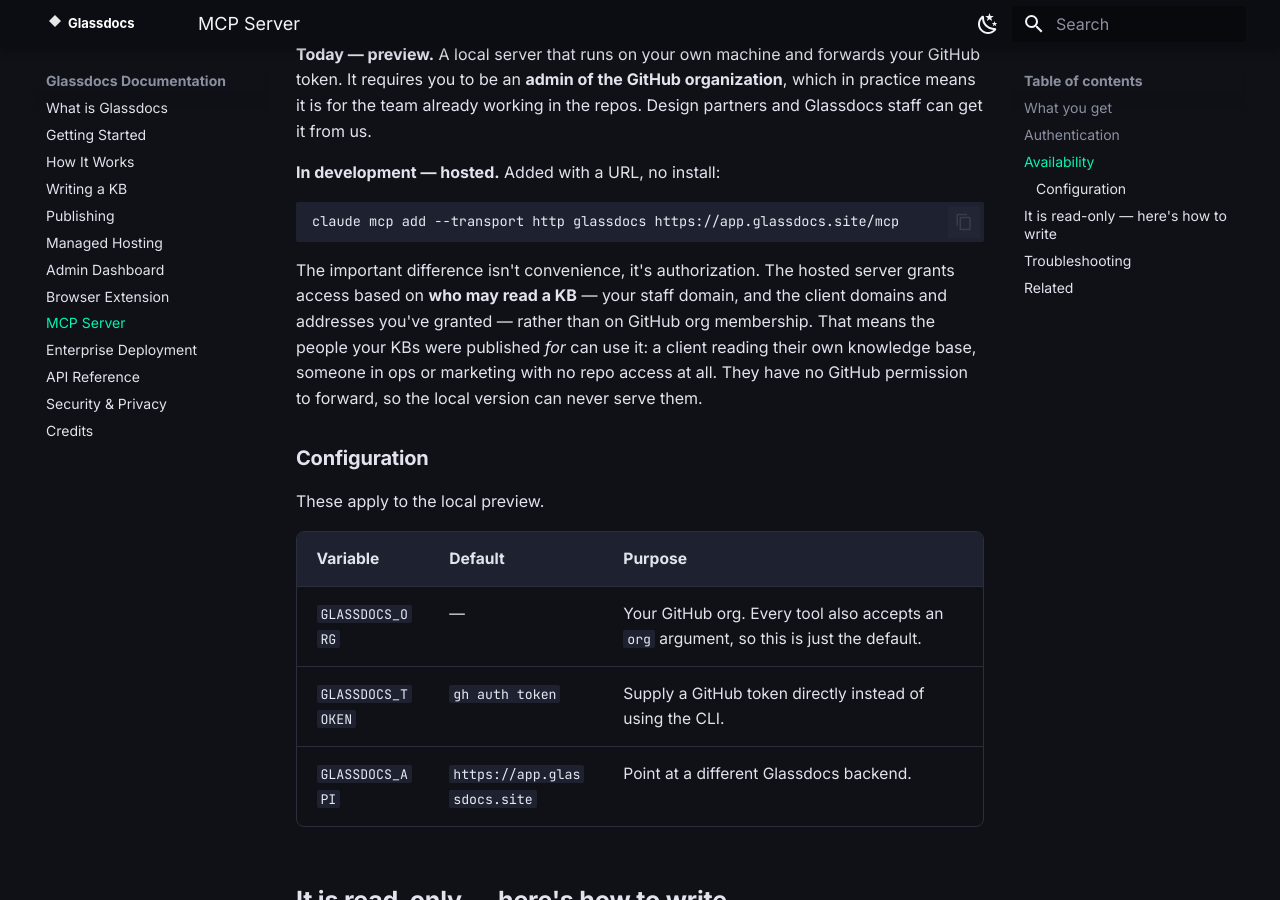
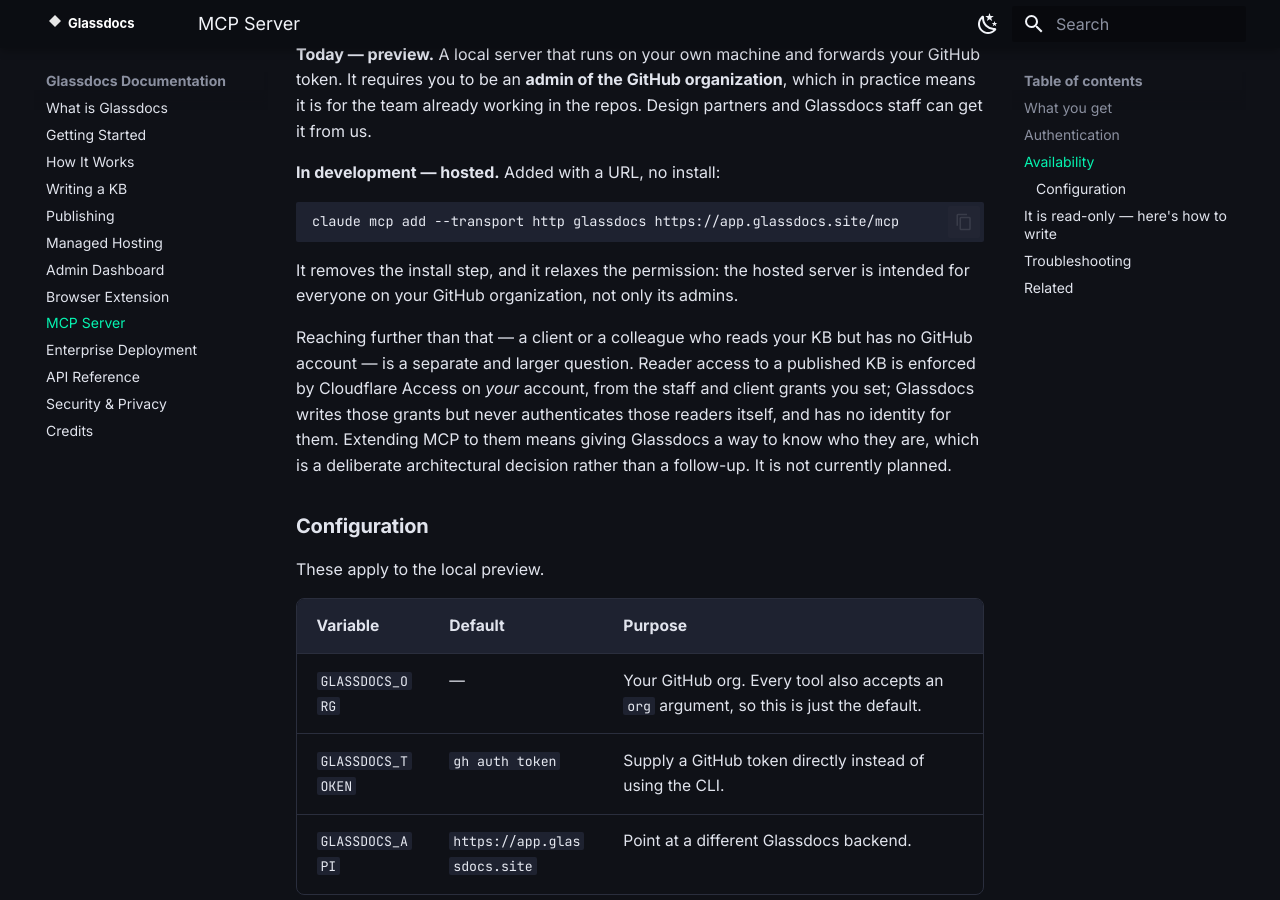
Before and after one commit to Glassdocs/docs, an MkDocs documentation site: the page built from docs/mcp.md, in a window 1280 px wide and 900 px high, scrolled down 1623 px. Built offline with MkDocs 1.6.1 and Material for MkDocs 9.7.7, drawn with Linux system fonts in a browser that asks for light colours.

Commit message:
docs: mcp.md promised reader access the architecture can't deliver
The Availability section said the hosted server would serve "a client reading
their own knowledge base, someone in ops or marketing with no repo access at
all". That was my claim from a design discussion, and checking the code it does
not hold.

EMAIL_DOMAIN / CLIENT_DOMAIN / CLIENT_EMAILS are GitHub Actions repo variables
that the publisher feeds into a Cloudflare Access policy on the CUSTOMER'S own
account. Glassdocs writes those grants and never authenticates the readers —
AUTH.md is explicit that GitHub is the only identity and there is no Glassdocs
account. So the control plane has no idea who those people are and no
credential to check.

Serving them over MCP would mean building reader identity from scratch, which
also collides with the free tier's zero-storage claim. That is an architectural
decision, not a fast-follow, and it is not planned — so the page should not
imply it is coming.

Rewritten to promise only what the hosted version actually buys: no install,
and org members rather than org admins.

````diff
--- a/docs/llms-full.txt
+++ b/docs/llms-full.txt
@@ -960,7 +960,9 @@ Two versions, and the difference is who they can serve.
 claude mcp add --transport http glassdocs https://app.glassdocs.site/mcp
 ```
 
-The important difference isn't convenience, it's authorization. The hosted server grants access based on **who may read a KB** — your staff domain, and the client domains and addresses you've granted — rather than on GitHub org membership. That means the people your KBs were published *for* can use it: a client reading their own knowledge base, someone in ops or marketing with no repo access at all. They have no GitHub permission to forward, so the local version can never serve them.
+It removes the install step, and it relaxes the permission: the hosted server is intended for everyone on your GitHub organization, not only its admins.
+
+Reaching further than that — a client or a colleague who reads your KB but has no GitHub account — is a separate and larger question. Reader access to a published KB is enforced by Cloudflare Access on *your* account, from the staff and client grants you set; Glassdocs writes those grants but never authenticates those readers itself, and has no identity for them. Extending MCP to them means giving Glassdocs a way to know who they are, which is a deliberate architectural decision rather than a follow-up. It is not currently planned.
 
 ### Configuration
 
--- a/docs/mcp.md
+++ b/docs/mcp.md
@@ -43,7 +43,9 @@ Two versions, and the difference is who they can serve.
 claude mcp add --transport http glassdocs https://app.glassdocs.site/mcp
 ```
 
-The important difference isn't convenience, it's authorization. The hosted server grants access based on **who may read a KB** — your staff domain, and the client domains and addresses you've granted — rather than on GitHub org membership. That means the people your KBs were published *for* can use it: a client reading their own knowledge base, someone in ops or marketing with no repo access at all. They have no GitHub permission to forward, so the local version can never serve them.
+It removes the install step, and it relaxes the permission: the hosted server is intended for everyone on your GitHub organization, not only its admins.
+
+Reaching further than that — a client or a colleague who reads your KB but has no GitHub account — is a separate and larger question. Reader access to a published KB is enforced by Cloudflare Access on *your* account, from the staff and client grants you set; Glassdocs writes those grants but never authenticates those readers itself, and has no identity for them. Extending MCP to them means giving Glassdocs a way to know who they are, which is a deliberate architectural decision rather than a follow-up. It is not currently planned.
 
 ### Configuration
 
````
